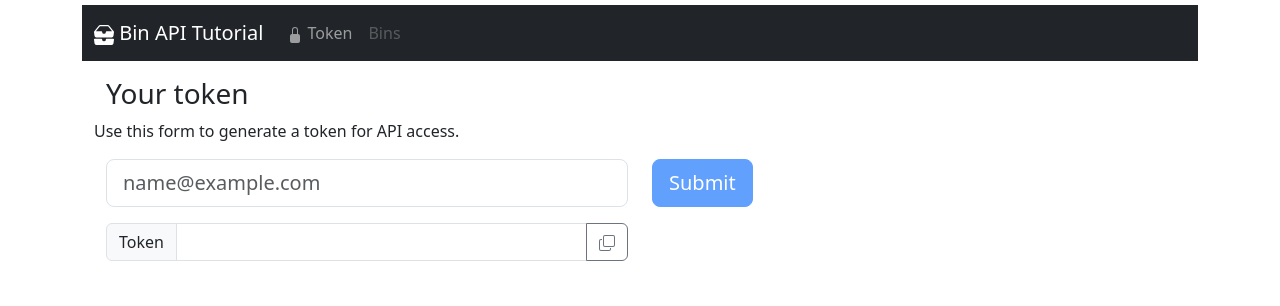
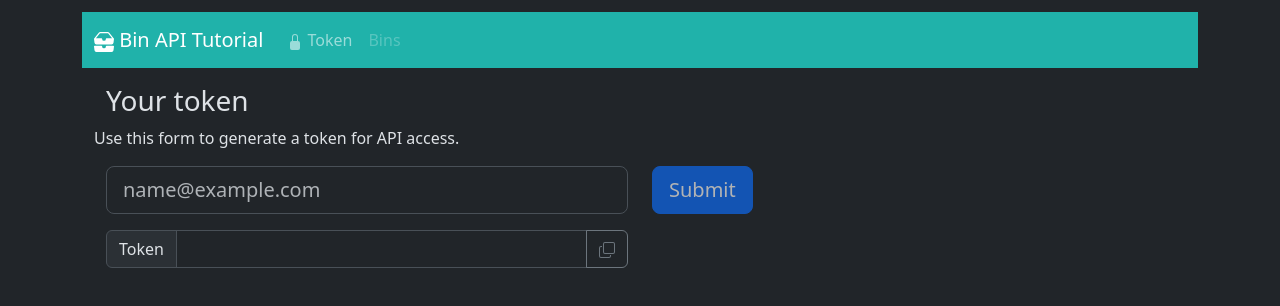
Before and after one commit to dchosnek/bin-api-tutorial-react, a React (Create React App) app: page / in a window 1280 px wide. Shown: the top 306 px of the page. Built offline with nearby package versions, Linux system fonts and the light colour scheme.

Commit message:
dark mode

```diff
--- a/public/index.html
+++ b/public/index.html
@@ -1,5 +1,5 @@
 <!DOCTYPE html>
-<html lang="en">
+<html lang="en" data-bs-theme='dark'>
   <head>
     <meta charset="utf-8" />
     <link rel="icon" href="%PUBLIC_URL%/favicon.ico" />
--- a/src/App.css
+++ b/src/App.css
@@ -1,12 +1,4 @@
-.App {
-  /* text-align: center; */
-  min-height: 100vh;
-  align-items: center;
-  display: flex;
-  /* justify-content: center; */
-  /* flex-direction: col; */
+.navbar {
+  margin-top: 12px;
+  background-color: lightseagreen;
 }
-
-.navbar {
-  margin-top: 5px;
-}
--- a/src/App.js
+++ b/src/App.js
@@ -17,7 +17,7 @@ function App() {
     <Container>
 
       {/* NAVBAR */}
-      <Navbar expand="lg" bg='dark' data-bs-theme='dark'>
+      <Navbar expand="lg" data-bs-theme='dark'>
         <Container>
           <Navbar.Brand href="#" onClick={()=>{ setHomePage(true); }}><InboxesFill /> Bin API Tutorial</Navbar.Brand>
           <Navbar.Toggle aria-controls="basic-navbar-nav" />
--- a/src/bin-row/index.js
+++ b/src/bin-row/index.js
@@ -32,10 +32,10 @@ function BinRow(props) {
             {/* column 3: action buttons (edit, save, delete) */}
             <td>
                 <OverlayTrigger placement='left' overlay={<Tooltip>Edit</Tooltip>}>
-                    <Button variant='outline-dark' className='button-pad' hidden={editMode} onClick={() => { setEditMode(true) }}><PencilSquare /></Button>
+                    <Button variant='outline-light' className='button-pad' hidden={editMode} onClick={() => { setEditMode(true) }}><PencilSquare /></Button>
                 </OverlayTrigger>
                 <OverlayTrigger placement='left' overlay={<Tooltip>Save</Tooltip>}>
-                    <Button variant='outline-dark' className='button-pad' hidden={!editMode} onClick={() => {
+                    <Button variant='outline-light' className='button-pad' hidden={!editMode} onClick={() => {
                         setEditMode(false);
                         props.saveFunc(props.binId, contents);
                     }}><Floppy /></Button>
```
